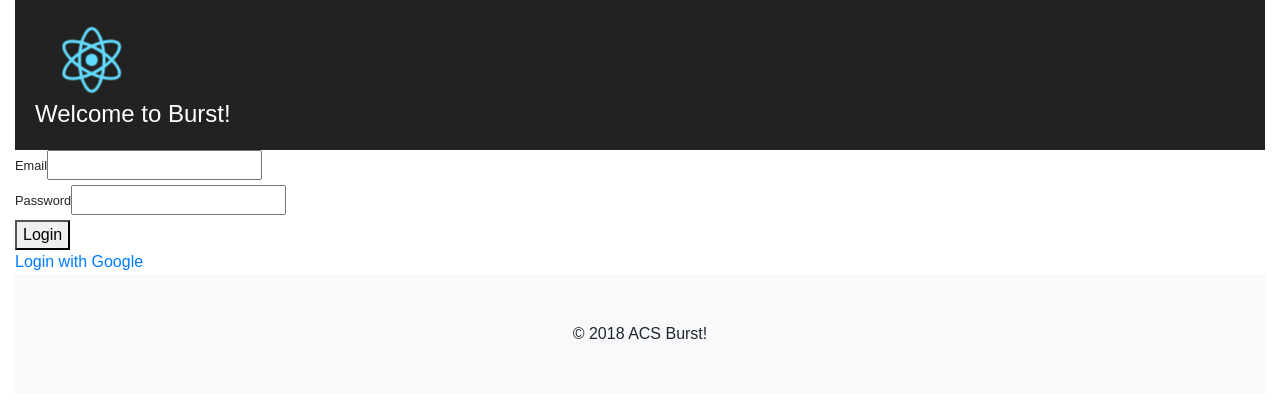
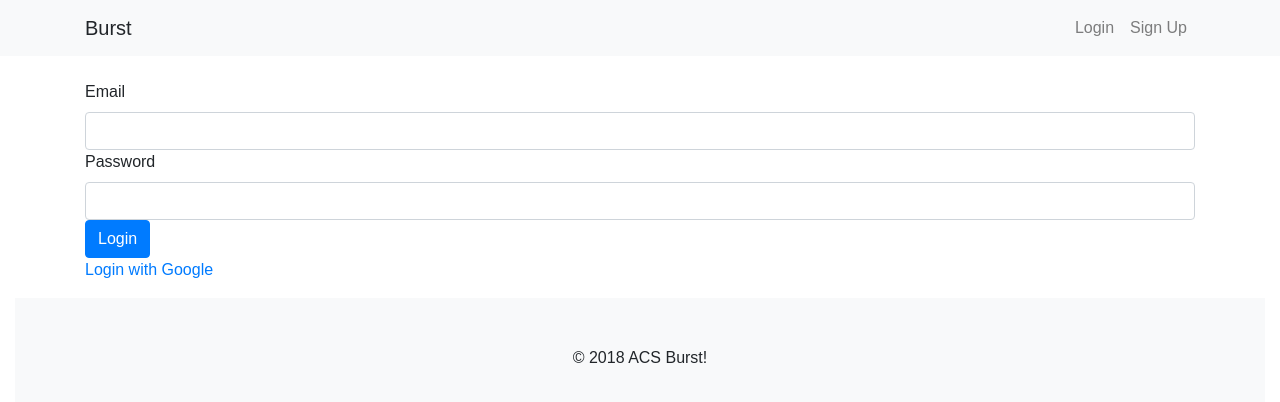
Before and after one commit to acs-capstone/Burst, a React (Create React App) app in the folder client/: page /news in a window 1280 px wide. Shown: the top 402 px of the page. Built offline with nearby package versions, Linux system fonts and the light colour scheme; no server answers.

Commit message:
minor CSS changes

```diff
--- a/client/src/App.js
+++ b/client/src/App.js
@@ -1,6 +1,7 @@
 import React, { Component } from 'react'
 import logo from './logo.svg'
 import './App.css'
+import { Navbar } from './components'
 
 import Routes from './routes'
 
@@ -8,11 +9,7 @@ class App extends Component {
   render() {
     return (
       <div className="container-fluid">
-        <header className="App-header">
-          <img src={logo} className="App-logo" alt="logo" />
-          <h1 className="App-title">Welcome to Burst!</h1>
-        </header>
-
+        <Navbar />
         <Routes />
         <footer className="py-5 bg-light">
           <div className="container">
--- a/client/src/components/AllArticles.js
+++ b/client/src/components/AllArticles.js
@@ -32,6 +32,7 @@ class AllArticles extends Component {
       <div className="container">
         <div className="row">
           <div className="col-lg-11">
+            All Articles
             <ArticleList
               user={this.props.user}
               articles={this.props.articles}
--- a/client/src/components/Article.js
+++ b/client/src/components/Article.js
@@ -1,12 +1,12 @@
 import React from 'react'
-
+import moment from 'moment'
 const Article = props => {
   const { article } = props
   return (
-    article.description && (
+    article.description.length > 50 && (
       <li class="media border-primary col-lg-11 ">
         <img
-          class="mr-3 .img-thumbnail img-small img-fluid"
+          className="mr-3 .img-thumbnail img-small img-fluid"
           src={
             article.urlToImage || 'https://bitcoin.org/img/icons/opengraph.png'
           }
@@ -20,7 +20,7 @@ const Article = props => {
           <p>{article.description}</p>
 
           <small>
-            Source: {article.source.name} | published at: {article.publishedAt}
+            {article.source.name} | published at: {article.publishedAt}
           </small>
         </div>
       </li>
--- a/client/src/components/ArticleList.js
+++ b/client/src/components/ArticleList.js
@@ -5,7 +5,6 @@ const ArticleList = props => {
   const articles = props.articles
   return articles.map(article => (
     <ul className=".list-unstyled">
-      <h3>All Articles</h3>
       <Article key={article.title} article={article} />
     </ul>
   ))
--- /dev/null
+++ b/client/src/components/Navbar.js
@@ -0,0 +1,66 @@
+import React from 'react'
+import { connect } from 'react-redux'
+import { Link } from 'react-router-dom'
+import { logout } from '../store'
+
+const Navbar = ({ id, handleClick, isLoggedIn }) => (
+  <nav className="navbar navbar-expand-lg navbar-light bg-light fixed-top">
+    <div className="container ">
+      <a className="navbar-brand">Burst</a>
+      {isLoggedIn ? (
+        <ul className="navbar-nav ml-auto">
+          <li className="nav-item">
+            {/* The navbar will show these links after you log in */}
+            <Link className="nav-link" to="/home">
+              Home
+            </Link>
+          </li>
+
+          <li className="nav-item">
+            <a className="nav-link" href="/" onClick={handleClick}>
+              Logout
+            </a>
+          </li>
+        </ul>
+      ) : (
+        <ul className="navbar-nav ml-auto">
+          {/* The navbar will show these links before you log in */}
+
+          <li className="nav-item">
+            <Link className="nav-link" to="/login">
+              Login
+            </Link>
+          </li>
+          <li className="nav-item">
+            <Link className="nav-link" to="/signup">
+              Sign Up
+            </Link>
+          </li>
+        </ul>
+      )}
+    </div>
+  </nav>
+)
+
+/**
+ * CONTAINER
+ */
+const mapState = state => {
+  return {
+    isLoggedIn: !!state.user.id,
+    id: state.user.id
+  }
+}
+
+const mapDispatch = dispatch => {
+  return {
+    handleClick() {
+      dispatch(logout())
+    }
+  }
+}
+
+export default connect(
+  mapState,
+  mapDispatch
+)(Navbar)
--- a/client/src/components/auth-form.js
+++ b/client/src/components/auth-form.js
@@ -9,22 +9,20 @@ const AuthForm = props => {
   const { name, displayName, handleSubmit, error } = props
 
   return (
-    <div>
+    <div className="container form-group">
       <form onSubmit={handleSubmit} name={name}>
         <div>
-          <label htmlFor="email">
-            <small>Email</small>
-          </label>
-          <input name="email" type="text" />
+          <label htmlFor="email">Email</label>
+          <input className="form-control" name="email" type="text" />
         </div>
         <div>
-          <label htmlFor="password">
-            <small>Password</small>
-          </label>
-          <input name="password" type="password" />
+          <label htmlFor="password">Password</label>
+          <input className="form-control" name="password" type="password" />
         </div>
         <div>
-          <button type="submit">{displayName}</button>
+          <button type="submit" className="btn btn-primary">
+            {displayName}
+          </button>
         </div>
         {error && error.response && <div> {error.response.data} </div>}
       </form>
--- a/client/src/components/index.js
+++ b/client/src/components/index.js
@@ -1,4 +1,4 @@
-export { default as Navbar } from './navbar'
+export { default as Navbar } from './Navbar'
 export { default as UserHome } from './user-home'
 export { Login, Signup } from './auth-form'
 
--- a/client/src/components/navbar.js
+++ /dev/null
@@ -1,114 +0,0 @@
-import React from 'react'
-import { connect } from 'react-redux'
-import { Link } from 'react-router-dom'
-import { logout } from '../store'
-
-const Navbar = ({ id, handleClick, isLoggedIn }) => (
-  <nav className="navbar navbar-expand-lg navbar-light bg-light fixed-top">
-    <div className="container">
-      <a className="navbar-brand">
-        <img
-          src="/spellbook.png"
-          width="30"
-          height="30"
-          className="d-inline-block align-top"
-          alt=""
-        />
-        SpellBinder
-      </a>
-      {isLoggedIn ? (
-        <ul className="navbar-nav ml-auto">
-          <li className="nav-item">
-            {/* The navbar will show these links after you log in */}
-            <Link className="nav-link" to="/home">
-              Home
-            </Link>
-          </li>
-          <li className="nav-item">
-            <Link className="nav-link" to="/account">
-              Your Account
-            </Link>
-          </li>
-          <li className="nav-item">
-            <Link className="nav-link" to="/orders">
-              Your Orders
-            </Link>
-          </li>
-          <li className="nav-item">
-            <Link className="nav-link" to="/spells">
-              Shop
-            </Link>
-          </li>
-          <li className="nav-item">
-            <a className="nav-link" href="/" onClick={handleClick}>
-              Logout
-            </a>
-          </li>
-          <li className="nav-item">
-            <Link className="nav-link" to="/cart">
-              Cart
-            </Link>
-          </li>
-        </ul>
-      ) : (
-        <ul className="navbar-nav ml-auto">
-          {/* The navbar will show these links before you log in */}
-          <li className="nav-item">
-            <Link className="nav-link" to="/spells">
-              Shop
-            </Link>
-          </li>
-          <li className="nav-item">
-            <Link className="nav-link" to="/login">
-              Login
-            </Link>
-          </li>
-          <li className="nav-item">
-            <Link className="nav-link" to="/signup">
-              Sign Up
-            </Link>
-          </li>
-          <li className="nav-item">
-            <Link className="nav-link" to="/cart">
-              Cart
-            </Link>
-          </li>
-        </ul>
-      )}
-      {/* <form className="form-inline my-2 my-lg-0">
-        <input
-          className="form-control mr-sm-2"
-          type="search"
-          placeholder="I don't work yet :("
-          aria-label="Search"
-        />
-        <button className="btn btn-outline-success my-2 my-sm-0" type="submit">
-          Search
-        </button>
-      </form> */}
-    </div>
-  </nav>
-)
-
-/**
- * CONTAINER
- */
-const mapState = state => {
-  return {
-    isLoggedIn: !!state.user.id,
-    id: state.user.id
-  }
-}
-
-const mapDispatch = dispatch => {
-  return {
-    handleClick() {
-      dispatch(logout())
-    }
-  }
-}
-
-export default connect(
-  mapState,
-  mapDispatch
-)(Navbar)
--- a/client/src/index.css
+++ b/client/src/index.css
@@ -1,6 +1,6 @@
 body {
   margin: 0;
-  padding: 0;
+  padding: 80px 0 0 0;
   font-family: sans-serif;
 }
 
```
Also changed, not shown: 1 other file (tests, documents, lock files or other folders).
